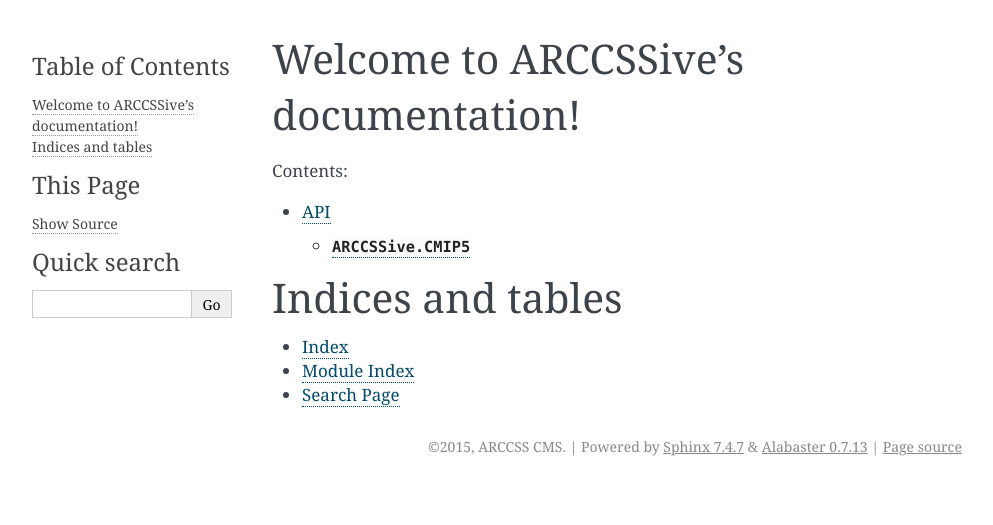
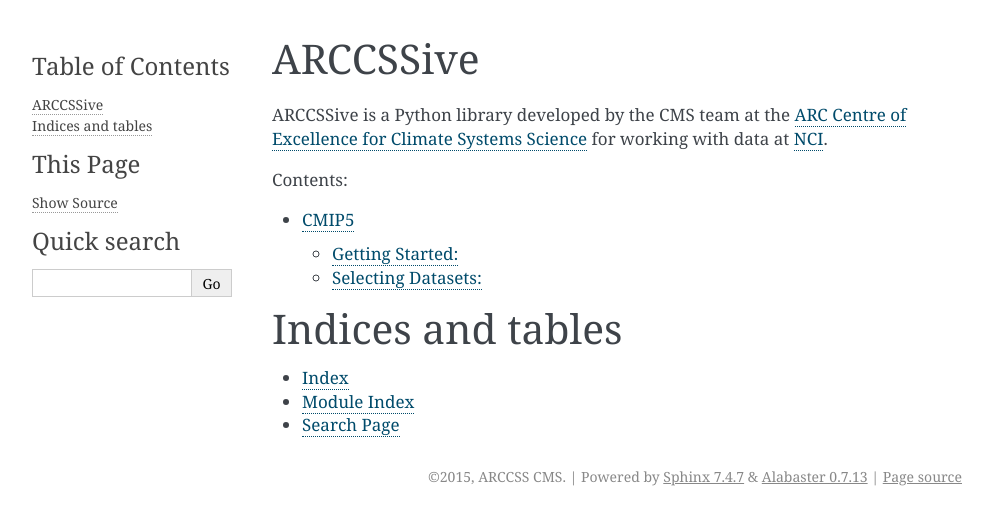
Before and after one commit to coecms/ARCCSSive, a Sphinx documentation site: the page built from docs/index.rst, in a window 1280 px wide. Shown: the top 525 px of the page, without its empty margins (148-1141 px from the left). Built offline with Sphinx 7.4.7, drawn with Linux system fonts in a browser that asks for light colours.

Commit message:
Update docs

```diff
--- a/docs/index.rst
+++ b/docs/index.rst
@@ -3,15 +3,17 @@
    You can adapt this file completely to your liking, but it should at least
    contain the root `toctree` directive.
 
-Welcome to ARCCSSive's documentation!
-=====================================
+ARCCSSive
+=========
+
+ARCCSSive is a Python library developed by the CMS team at the `ARC Centre of Excellence for Climate Systems Science <https://climatescience.org.au>`_ for working with data at `NCI <https://nci.org.au>`_.
 
 Contents:
 
 .. toctree::
    :maxdepth: 2
 
-   api
+   CMIP5
 
 Indices and tables
 ==================
```
Also changed, not shown: docs/CMIP5.rst (added, +24 -0 lines), docs/api.rst (deleted, +0 -8 lines), 2 other files.
